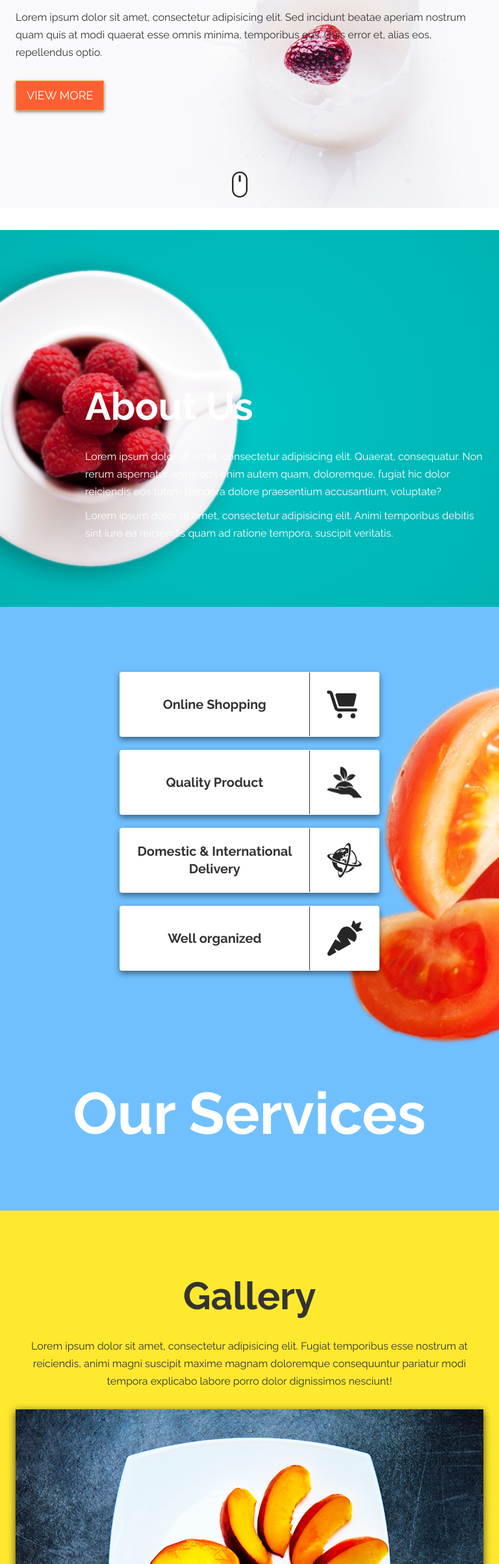
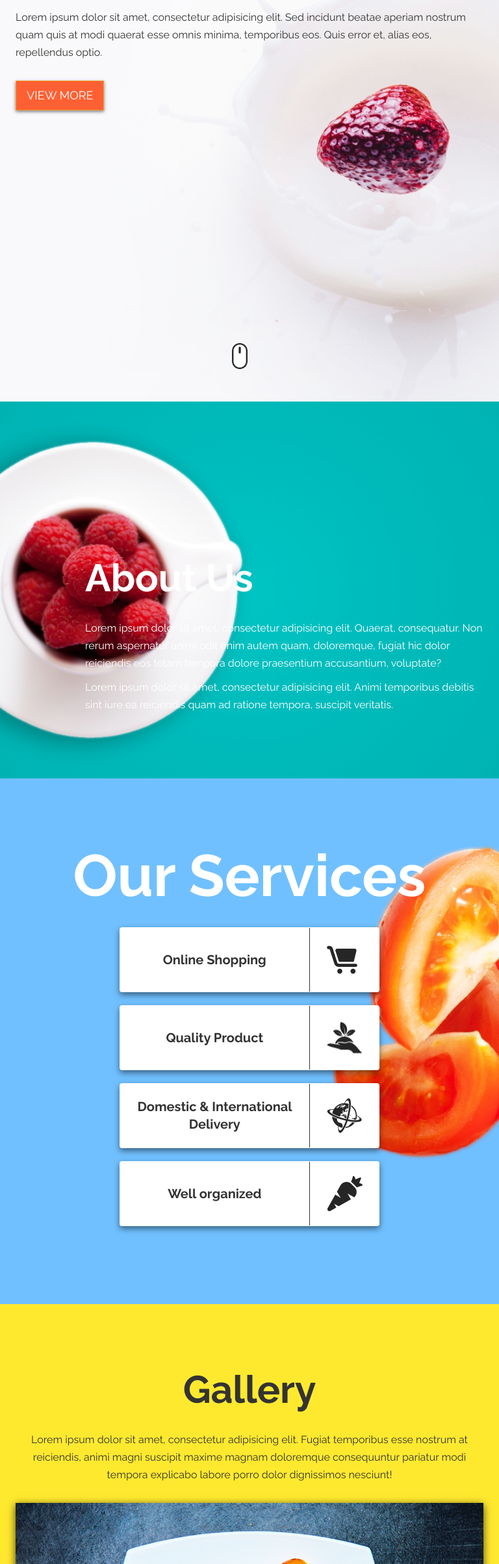
Before and after one commit to maltom911/weekly-web-dev-2, a plain HTML site: page index.html in a window 768 px wide. Shown: the part 182-2589 px from the top of the page at 65% size. Drawn offline with Linux system fonts and the light colour scheme.

Commit message:
problem z mobilka

```diff
--- a/css/responsive.css
+++ /dev/null
@@ -1,26 +0,0 @@
-@media all and (max-width: 1024px) {
-
-    .home-nav {
-        height: 72vh;
-    }
-
-}
-
-@media all and (max-width: 768px) {
-    .container-gallery-2-3 {
-        margin-top: 30px;
-    }
-    .form-horizontal {
-        margin-right: 60px;
-        margin-left: 60px;
-    }
-
-    .position-form-other{
-        margin-left: 60px;
-    }
-
-    .home-nav {
-        height: 67vh;
-    }
-
-}
--- a/css/style.css
+++ b/css/style.css
@@ -1,3 +1,4 @@
+
 /*General styles*/
 
 body {
@@ -90,7 +91,6 @@ p {
     bottom: 50px;
     left: 50%;
     transform: translate(-50%);
-
 }
 
 .mouse {
@@ -450,3 +450,65 @@ p {
 
 
 /*Footer - end*/
+
+/*Responsive styles*/
+
+@media all and (min-width: 1024px) {
+    .smaller {
+        display: none;
+    }
+
+}
+
+@media all and (min-width: 768px) and (max-width: 1023px) {
+    .desktop {
+        display: none;
+    }
+    .smaller h1 {
+        padding-bottom: 30px;
+        padding-top: 0px;
+    }
+
+      .container-gallery-2-3 {
+        margin-top: 30px;
+    }
+    .form-horizontal {
+        margin-right: 60px;
+        margin-left: 60px;
+    }
+    .position-form-other {
+        margin-left: 60px;
+    }
+
+     .home-nav {
+        background-size: 1500px 1000px;
+        background-position: center;
+    }
+
+
+}
+
+/*@media all and (max-width: 480) {
+
+
+}*/
+
+/*@media all and (min-width: 768px) {
+    .container-gallery-2-3 {
+        margin-top: 30px;
+    }
+    .form-horizontal {
+        margin-right: 60px;
+        margin-left: 60px;
+    }
+    .position-form-other {
+        margin-left: 60px;
+    }
+    .home-nav {
+        background-size: 1500px 1000px;
+        background-position: center;
+    }
+}*/
+
+
+/*Responsive styles end*/
--- a/index.html
+++ b/index.html
@@ -10,12 +10,8 @@
     <link href="https://fonts.googleapis.com/css?family=Pacifico" rel="stylesheet">
     <link href="https://fonts.googleapis.com/css?family=Raleway:300,400,700,900" rel="stylesheet">
     <link rel="stylesheet" href="css/style.css">
-    <link rel="stylesheet" href="css/responsive.css">
 </head>
-
 <body>
-    <section id="home" class="home-nav">
-        <div class="container container-home">
     <!-- Main Mavigaion Menu -->
     <nav id="main-nav" class="navbar navbar-default navbar-fixed-top">
         <div class="container">
@@ -40,6 +36,8 @@
             </div>
         </div>
     </nav>
+    <section id="home" class="home-nav">
+        <div class="container">
             <div class="row">
                 <div class="col-md-4">
                     <h1>Fresh life</h1>
@@ -67,7 +65,7 @@
         </div>
     </section>
     <section id="services" class="sec-services">
-        <div class="container">
+        <div class="container desktop">
             <div class="row">
                 <div class="col-md-6" align="center">
                     <div class="panel">
@@ -97,6 +95,39 @@
                 </div>
                 <div class="col-md-6 position-services" align="center">
                     <h1>Our Services</h1>
+                </div>
+            </div>
+        </div>
+        <div class="container smaller">
+            <div class="row">
+                <div class="col-md-6 position-services" align="center">
+                    <h1>Our Services</h1>
+                </div>
+                <div class="col-md-6" align="center">
+                    <div class="panel">
+                        <p>Online Shopping</p>
+                        <div class="line">
+                        </div>
+                        <img src="img/icon_shopping_basket.jpg" alt="">
+                    </div>
+                    <div class="panel">
+                        <p>Quality Product</p>
+                        <div class="line">
+                        </div>
+                        <img src="img/icon_hand_plant.jpg" alt="">
+                    </div>
+                    <div class="panel">
+                        <p><span>Domestic & International</span><span> Delivery</span></p>
+                        <div class="line">
+                        </div>
+                        <img src="img/icon_earth.jpg" alt="">
+                    </div>
+                    <div class="panel">
+                        <p>Well organized</p>
+                        <div class="line">
+                        </div>
+                        <img src="img/icon_carrot.jpg" alt="">
+                    </div>
                 </div>
             </div>
         </div>
```
Lines whose indentation alone changed are shown as unchanged.
